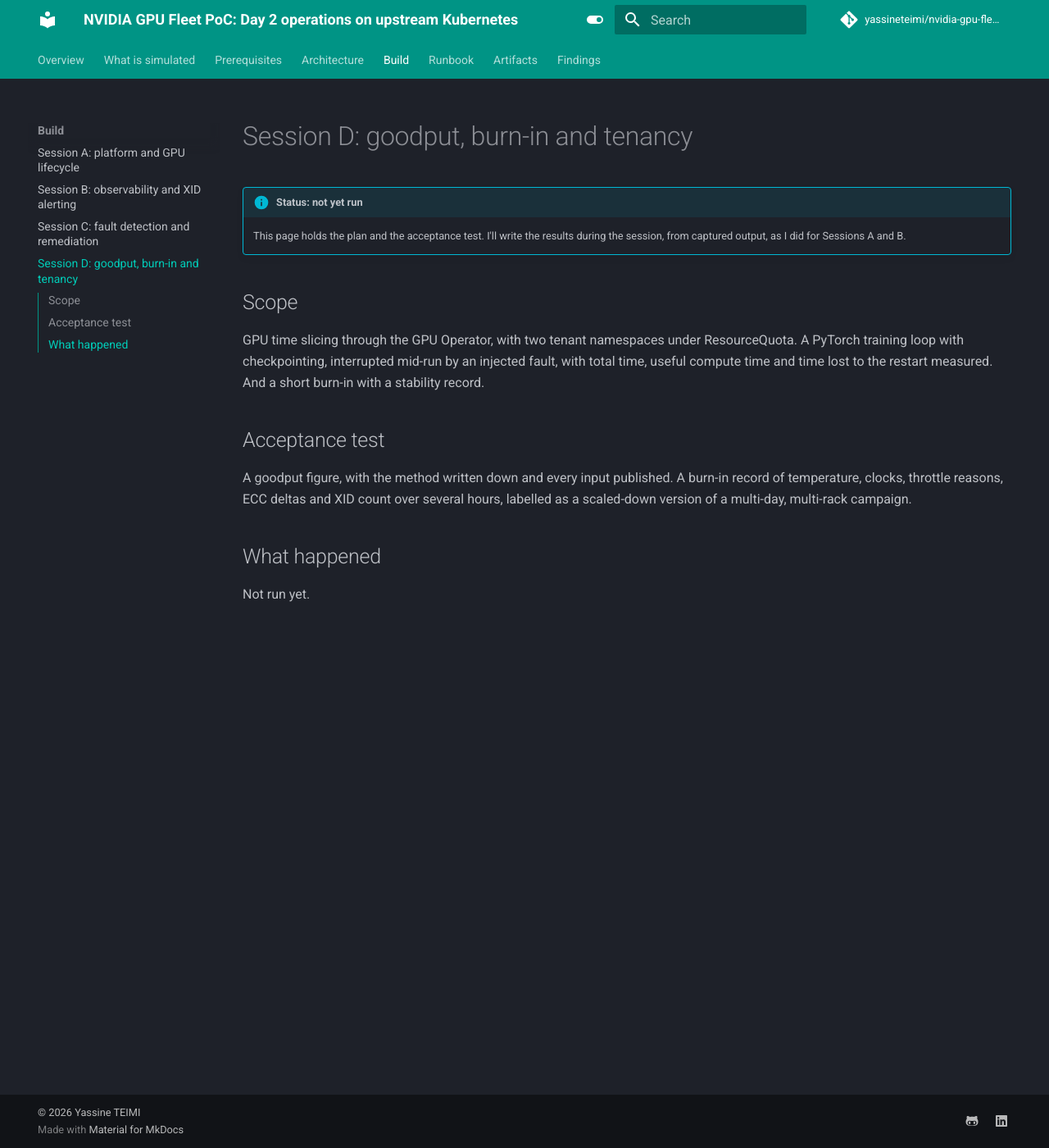
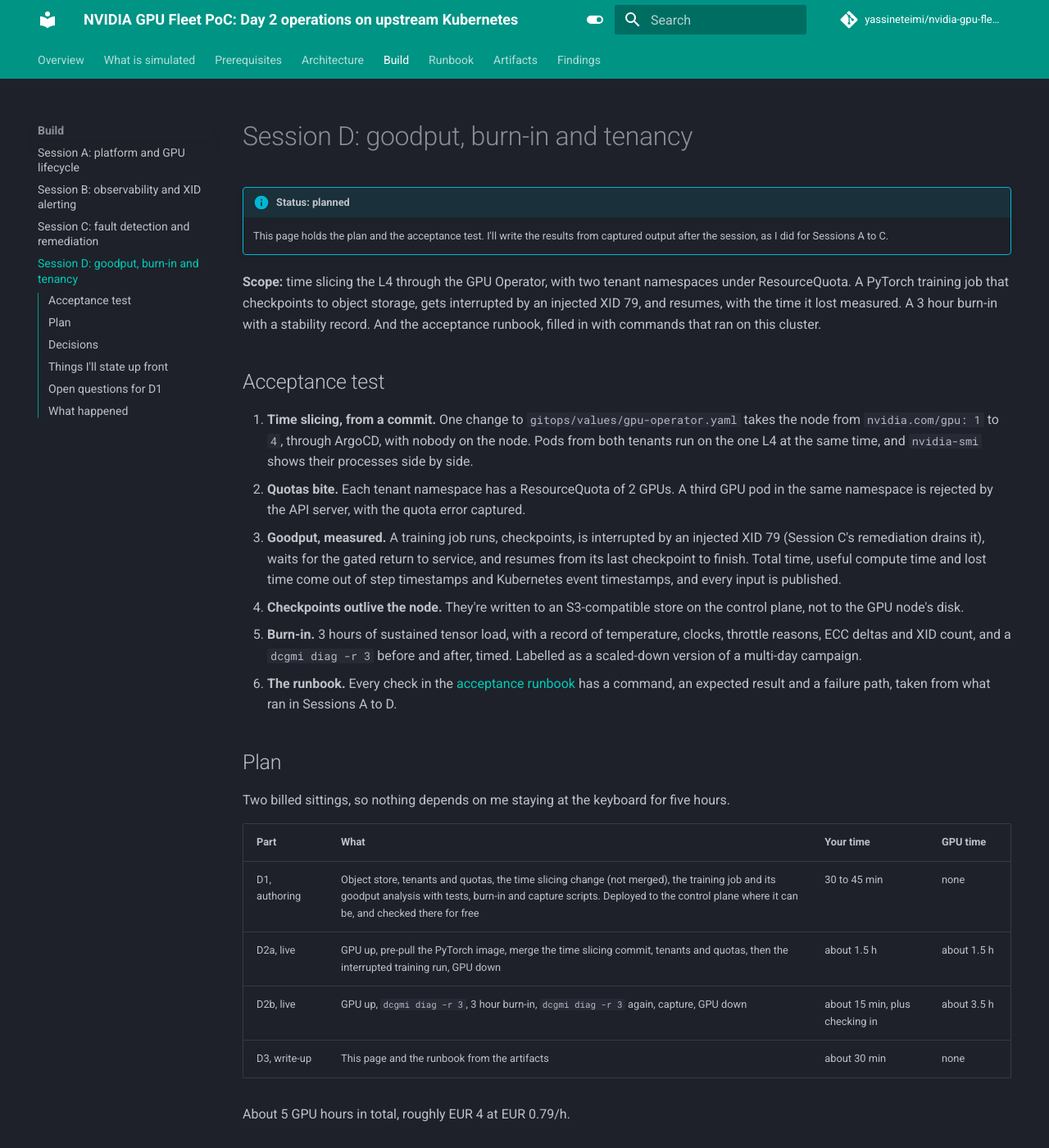
Before and after one commit to yassineteimi/nvidia-gpu-fleet-poc, an MkDocs documentation site: the page built from docs/04-goodput-and-burn-in.md, in a window 1280 px wide and 1400 px high. Shown: the whole window at 82% size. Built offline with MkDocs 1.6.1 and Material for MkDocs 9.7.7, drawn with Linux system fonts in a browser that asks for light colours; comment, search, counter and statistics services are not loaded; some of the changed text lies outside the part shown.

Commit message:
Plan Session D: time slicing and tenancy, goodput, burn-in, runbook
Two GPU sittings, about 5 GPU hours. Time slicing schema checked against
device plugin v0.20.0 and the GPU Operator v26.7.0 chart. Checkpoints go to
an S3-compatible store on the control plane; MinIO's image availability is
the first thing D1 checks.

```diff
--- a/docs/04-goodput-and-burn-in.md
+++ b/docs/04-goodput-and-burn-in.md
@@ -1,21 +1,83 @@
 # Session D: goodput, burn-in and tenancy
 
-!!! info "Status: not yet run"
-    This page holds the plan and the acceptance test. I'll write the results
-    during the session, from captured output, as I did for Sessions A and B.
+!!! info "Status: planned"
+    This page holds the plan and the acceptance test. I'll write the results from
+    captured output after the session, as I did for Sessions A to C.
 
-## Scope
-
-GPU time slicing through the GPU Operator, with two tenant namespaces under
-ResourceQuota. A PyTorch training loop with checkpointing, interrupted mid-run by an
-injected fault, with total time, useful compute time and time lost to the restart
-measured. And a short burn-in with a stability record.
+**Scope:** time slicing the L4 through the GPU Operator, with two tenant namespaces
+under ResourceQuota. A PyTorch training job that checkpoints to object storage, gets
+interrupted by an injected XID 79, and resumes, with the time it lost measured. A
+3 hour burn-in with a stability record. And the acceptance runbook, filled in with
+commands that ran on this cluster.
 
 ## Acceptance test
 
-A goodput figure, with the method written down and every input published. A burn-in
-record of temperature, clocks, throttle reasons, ECC deltas and XID count over several
-hours, labelled as a scaled-down version of a multi-day, multi-rack campaign.
+1. **Time slicing, from a commit.** One change to `gitops/values/gpu-operator.yaml`
+   takes the node from `nvidia.com/gpu: 1` to `4`, through ArgoCD, with nobody on the
+   node. Pods from both tenants run on the one L4 at the same time, and `nvidia-smi`
+   shows their processes side by side.
+2. **Quotas bite.** Each tenant namespace has a ResourceQuota of 2 GPUs. A third GPU
+   pod in the same namespace is rejected by the API server, with the quota error
+   captured.
+3. **Goodput, measured.** A training job runs, checkpoints, is interrupted by an
+   injected XID 79 (Session C's remediation drains it), waits for the gated return to
+   service, and resumes from its last checkpoint to finish. Total time, useful compute
+   time and lost time come out of step timestamps and Kubernetes event timestamps,
+   and every input is published.
+4. **Checkpoints outlive the node.** They're written to an S3-compatible store on the
+   control plane, not to the GPU node's disk.
+5. **Burn-in.** 3 hours of sustained tensor load, with a record of temperature,
+   clocks, throttle reasons, ECC deltas and XID count, and a `dcgmi diag -r 3` before
+   and after, timed. Labelled as a scaled-down version of a multi-day campaign.
+6. **The runbook.** Every check in the [acceptance runbook](runbook.md) has a command,
+   an expected result and a failure path, taken from what ran in Sessions A to D.
+
+## Plan
+
+Two billed sittings, so nothing depends on me staying at the keyboard for five hours.
+
+| Part | What | Your time | GPU time |
+|---|---|---|---|
+| D1, authoring | Object store, tenants and quotas, the time slicing change (not merged), the training job and its goodput analysis with tests, burn-in and capture scripts. Deployed to the control plane where it can be, and checked there for free | 30 to 45 min | none |
+| D2a, live | GPU up, pre-pull the PyTorch image, merge the time slicing commit, tenants and quotas, then the interrupted training run, GPU down | about 1.5 h | about 1.5 h |
+| D2b, live | GPU up, `dcgmi diag -r 3`, 3 hour burn-in, `dcgmi diag -r 3` again, capture, GPU down | about 15 min, plus checking in | about 3.5 h |
+| D3, write-up | This page and the runbook from the artifacts | about 30 min | none |
+
+About 5 GPU hours in total, roughly EUR 4 at EUR 0.79/h.
+
+## Decisions
+
+| Decision | Choice | Why |
+|---|---|---|
+| Sharing mechanism | Time slicing, 4 replicas | The L4 can't do MIG, and MPS needs more setup for the same demonstration. The schema is `sharing.timeSlicing.resources[{name, replicas}]`, read from the device plugin at `v0.20.0` |
+| How it's switched on | A commit to `devicePlugin.config` in the GPU Operator values, merged during D2a | Shows a GPU configuration change going through Git, not `kubectl` |
+| Checkpoint storage | S3-compatible object store on the control plane | A replacement pod usually lands on another node, so checkpoints on the GPU node's disk would prove the wrong thing |
+| Training workload | A small PyTorch model on synthetic data | Keeps the GPU busy without a dataset download on a billed node. The simulated page already says the workloads are synthetic |
+| Goodput definition | Useful time is time spent on steps that made it into the final model. Lost time is the outage plus any steps redone after the last checkpoint | Written down before the run, so the number can't be shaped afterwards |
+| Burn-in load | `dcgmproftester13` on the tensor cores, as in Session B | Known to hold the L4 at its power limit; Session B already has 20 minutes of it for comparison |
+
+## Things I'll state up front
+
+- **Time slicing has no isolation.** Tenants share the GPU's memory and fault domain.
+  An XID from one tenant's process drains everyone on the node, and Session C's
+  controller does exactly that. The write-up will show it rather than hide it.
+- **The outage in the goodput run includes Session C's 5 minute lookback.** That's
+  the price of a return to service node-problem-detector can't undo, and it belongs
+  in the lost time.
+- **One GPU node means the job can only resume on the node that failed.** On a fleet
+  it would move to another node. The checkpoint store is the part that carries over.
+
+## Open questions for D1
+
+- Whether MinIO still publishes pinned community container images. I remember its
+  distribution changing in 2025 and haven't checked. If it doesn't, I'll propose
+  another S3-compatible store before building on it, not swap it in quietly.
+- How the GPU Operator rolls out a `devicePlugin.config` change at `v26.7.0`: whether
+  the device plugin restarts by itself, and what happens to running GPU pods when
+  the node's `nvidia.com/gpu` count changes.
+- How long `dcgmi diag -r 3` takes on an L4. Level 2 took 6 seconds in Session C.
+- Pull time for the 4.3 GB `pytorch/pytorch:2.11.0-cuda12.8-cudnn9-runtime` image
+  on the GPU node, which decides whether pre-pulling is enough.
 
 ## What happened
 
```
Also changed, not shown: README.md (+1 -1 lines), docs/index.md (+1 -1 lines).
